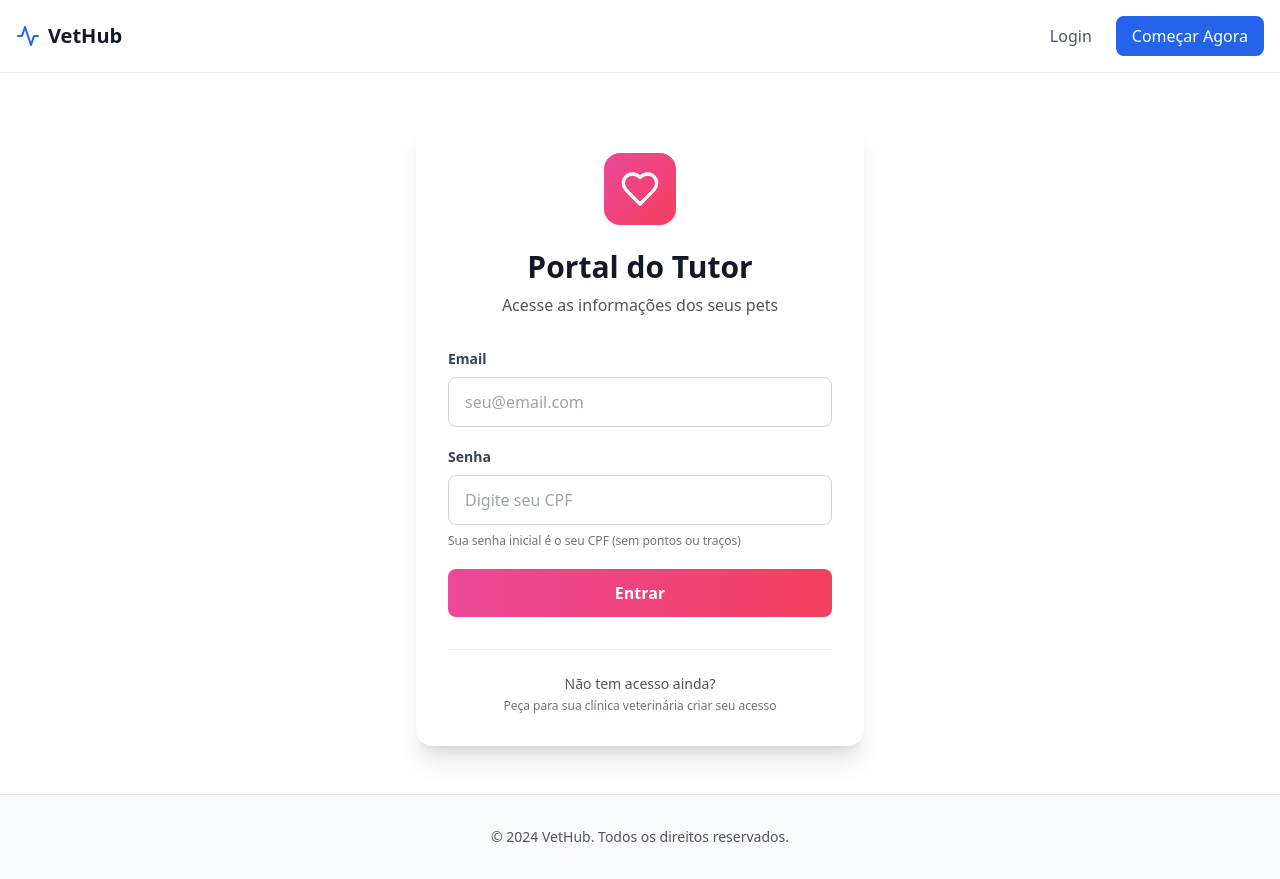
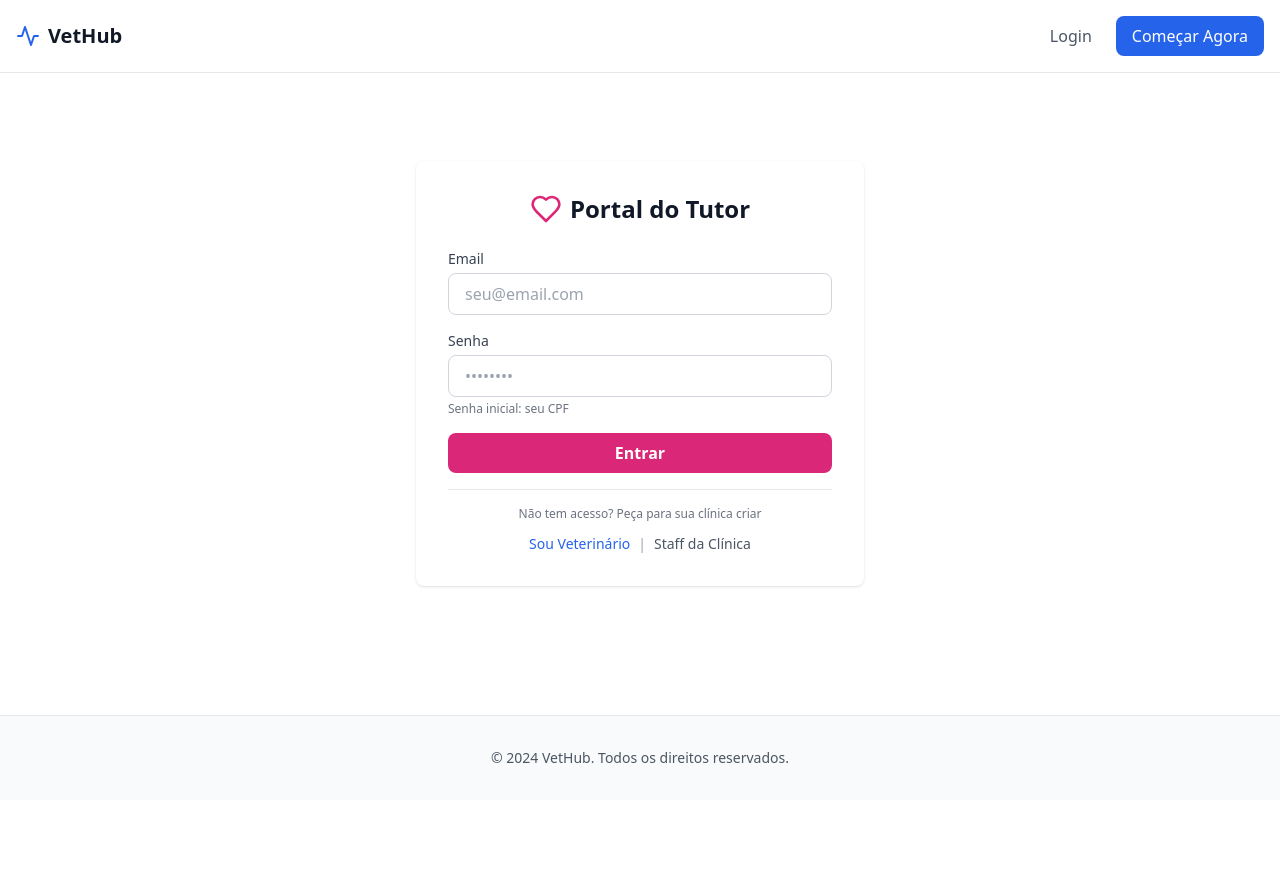
Before and after one commit to brotherscodedev/vethub, a React (Vite) app: page /tutor/login in a window 1280 px wide. After the commit the page ends 800 px from the top, so only its background shows below. Built offline with nearby package versions, Linux system fonts and the light colour scheme; no server answers.

Commit message:
Updated TutorLogin.tsx

```diff
--- a/src/pages/TutorLogin.tsx
+++ b/src/pages/TutorLogin.tsx
@@ -1,5 +1,5 @@
 import { useState } from 'react';
-import { useNavigate } from 'react-router-dom';
+import { useNavigate, Link } from 'react-router-dom';
 import { PublicLayout } from '../components/layouts/PublicLayout';
 import { Heart } from 'lucide-react';
 import { supabase } from '../lib/supabase';
@@ -35,76 +35,70 @@ export function TutorLogin() {
 
   return (
     <PublicLayout>
-      <div className="min-h-[calc(100vh-200px)] flex items-center justify-center py-12 px-4">
+      <div className="min-h-[calc(100vh-200px)] flex items-center justify-center py-12">
         <div className="w-full max-w-md">
-          <div className="bg-white rounded-2xl shadow-xl p-8">
+          <div className="bg-white rounded-lg shadow p-8">
             <div className="flex justify-center mb-6">
-              <div className="bg-gradient-to-br from-pink-500 to-rose-500 p-4 rounded-2xl">
-                <Heart className="w-10 h-10 text-white" />
+              <div className="flex items-center gap-2">
+                <Heart className="w-8 h-8 text-pink-600" />
+                <span className="text-2xl font-bold text-gray-900">Portal do Tutor</span>
               </div>
             </div>
 
-            <h1 className="text-3xl font-bold text-center mb-2 text-gray-900">
-              Portal do Tutor
-            </h1>
-            <p className="text-center text-gray-600 mb-8">
-              Acesse as informações dos seus pets
-            </p>
+            <form onSubmit={handleSubmit} className="space-y-4">
+              {error && (
+                <div className="mb-4 p-3 bg-red-100 text-red-700 rounded-lg text-sm">
+                  {error}
+                </div>
+              )}
 
-            {error && (
-              <div className="mb-6 p-4 bg-red-50 border border-red-200 text-red-700 rounded-lg text-sm">
-                {error}
-              </div>
-            )}
-
-            <form onSubmit={handleSubmit} className="space-y-5">
               <div>
-                <label className="block text-sm font-semibold text-gray-700 mb-2">
-                  Email
-                </label>
+                <label className="block text-sm font-medium text-gray-700 mb-1">Email</label>
                 <input
                   type="email"
                   value={email}
                   onChange={(e) => setEmail(e.target.value)}
                   required
-                  className="w-full px-4 py-3 border border-gray-300 rounded-lg focus:ring-2 focus:ring-pink-500 focus:border-transparent transition"
+                  className="w-full px-4 py-2 border border-gray-300 rounded-lg focus:ring-2 focus:ring-pink-500 focus:border-transparent"
                   placeholder="seu@email.com"
                 />
               </div>
 
               <div>
-                <label className="block text-sm font-semibold text-gray-700 mb-2">
-                  Senha
-                </label>
+                <label className="block text-sm font-medium text-gray-700 mb-1">Senha</label>
                 <input
                   type="password"
                   value={password}
                   onChange={(e) => setPassword(e.target.value)}
                   required
-                  className="w-full px-4 py-3 border border-gray-300 rounded-lg focus:ring-2 focus:ring-pink-500 focus:border-transparent transition"
-                  placeholder="Digite seu CPF"
+                  className="w-full px-4 py-2 border border-gray-300 rounded-lg focus:ring-2 focus:ring-pink-500 focus:border-transparent"
+                  placeholder="••••••••"
                 />
-                <p className="text-xs text-gray-500 mt-2">
-                  Sua senha inicial é o seu CPF (sem pontos ou traços)
-                </p>
+                <p className="mt-1 text-xs text-gray-500">Senha inicial: seu CPF</p>
               </div>
 
               <button
                 type="submit"
                 disabled={loading}
-                className="w-full bg-gradient-to-r from-pink-500 to-rose-500 text-white py-3 rounded-lg font-semibold hover:from-pink-600 hover:to-rose-600 disabled:opacity-50 transition transform hover:scale-105 active:scale-95"
+                className="w-full bg-pink-600 text-white py-2 rounded-lg font-semibold hover:bg-pink-700 disabled:opacity-50 transition"
               >
                 {loading ? 'Entrando...' : 'Entrar'}
               </button>
             </form>
 
-            <div className="mt-8 pt-6 border-t border-gray-200 text-center">
-              <p className="text-sm text-gray-600">
-                Não tem acesso ainda?
+            <div className="mt-4 pt-4 border-t border-gray-200">
+              <p className="text-xs text-gray-500 text-center mb-3">
+                Não tem acesso? Peça para sua clínica criar
               </p>
-              <p className="text-xs text-gray-500 mt-1">
-                Peça para sua clínica veterinária criar seu acesso
-              </p>
+              <div className="text-center text-sm">
+                <Link to="/veterinarian-login" className="text-blue-600 hover:underline">
+                  Sou Veterinário
+                </Link>
+                <span className="mx-2 text-gray-400">|</span>
+                <Link to="/auth/login" className="text-gray-600 hover:underline">
+                  Staff da Clínica
+                </Link>
+              </div>
             </div>
           </div>
         </div>
--- a/src/pages/VeterinarianLogin.tsx
+++ b/src/pages/VeterinarianLogin.tsx
@@ -53,86 +53,64 @@ export default function VeterinarianLogin() {
 
   return (
     <PublicLayout>
-      <div className="min-h-screen flex items-center justify-center bg-gradient-to-br from-blue-50 to-teal-50 py-12 px-4 sm:px-6 lg:px-8">
-        <div className="max-w-md w-full">
-          <div className="bg-white rounded-2xl shadow-xl p-8">
-            <div className="text-center mb-8">
-              <div className="inline-flex items-center justify-center w-16 h-16 bg-blue-600 rounded-full mb-4">
-                <Stethoscope className="h-8 w-8 text-white" />
+      <div className="min-h-[calc(100vh-200px)] flex items-center justify-center py-12">
+        <div className="w-full max-w-md">
+          <div className="bg-white rounded-lg shadow p-8">
+            <div className="flex justify-center mb-6">
+              <div className="flex items-center gap-2">
+                <Stethoscope className="w-8 h-8 text-blue-600" />
+                <span className="text-2xl font-bold text-gray-900">Portal Veterinário</span>
               </div>
-              <h2 className="text-3xl font-bold text-gray-900">Portal do Veterinário</h2>
-              <p className="text-gray-600 mt-2">Acesse sua área profissional</p>
             </div>
 
-            <form onSubmit={handleLogin} className="space-y-6">
+            <form onSubmit={handleLogin} className="space-y-4">
               {error && (
-                <div className="bg-red-50 border border-red-200 text-red-700 px-4 py-3 rounded-lg text-sm">
+                <div className="mb-4 p-3 bg-red-100 text-red-700 rounded-lg text-sm">
                   {error}
                 </div>
               )}
 
               <div>
-                <label className="block text-sm font-medium text-gray-700 mb-2">
-                  Email
-                </label>
-                <div className="relative">
-                  <div className="absolute inset-y-0 left-0 pl-3 flex items-center pointer-events-none">
-                    <Mail className="h-5 w-5 text-gray-400" />
-                  </div>
+                <label className="block text-sm font-medium text-gray-700 mb-1">Email</label>
                 <input
                   type="email"
-                    required
                   value={email}
                   onChange={(e) => setEmail(e.target.value)}
-                    className="block w-full pl-10 pr-3 py-3 border border-gray-300 rounded-lg focus:ring-2 focus:ring-blue-500 focus:border-transparent"
+                  required
+                  className="w-full px-4 py-2 border border-gray-300 rounded-lg focus:ring-2 focus:ring-blue-500 focus:border-transparent"
                   placeholder="seu@email.com"
                 />
               </div>
-              </div>
 
               <div>
-                <label className="block text-sm font-medium text-gray-700 mb-2">
-                  Senha
-                </label>
-                <div className="relative">
-                  <div className="absolute inset-y-0 left-0 pl-3 flex items-center pointer-events-none">
-                    <Lock className="h-5 w-5 text-gray-400" />
-                  </div>
+                <label className="block text-sm font-medium text-gray-700 mb-1">Senha</label>
                 <input
                   type="password"
-                    required
                   value={password}
                   onChange={(e) => setPassword(e.target.value)}
-                    className="block w-full pl-10 pr-3 py-3 border border-gray-300 rounded-lg focus:ring-2 focus:ring-blue-500 focus:border-transparent"
-                    placeholder="Seu CPF (senha inicial)"
+                  required
+                  className="w-full px-4 py-2 border border-gray-300 rounded-lg focus:ring-2 focus:ring-blue-500 focus:border-transparent"
+                  placeholder="••••••••"
                 />
-                </div>
-                <p className="mt-2 text-sm text-gray-500">
-                  Senha inicial: seu CPF (pode ser alterada após o login)
-                </p>
+                <p className="mt-1 text-xs text-gray-500">Senha inicial: seu CPF</p>
               </div>
 
               <button
                 type="submit"
                 disabled={isLoading}
-                className="w-full flex justify-center py-3 px-4 border border-transparent rounded-lg shadow-sm text-sm font-medium text-white bg-blue-600 hover:bg-blue-700 focus:outline-none focus:ring-2 focus:ring-offset-2 focus:ring-blue-500 disabled:opacity-50 disabled:cursor-not-allowed transition-colors"
+                className="w-full bg-blue-600 text-white py-2 rounded-lg font-semibold hover:bg-blue-700 disabled:opacity-50 transition"
               >
                 {isLoading ? 'Entrando...' : 'Entrar'}
               </button>
             </form>
 
-            <div className="mt-6 text-center space-y-2">
-              <Link
-                to="/tutor/login"
-                className="block text-sm text-pink-600 hover:text-pink-700"
-              >
+            <div className="mt-4 pt-4 border-t border-gray-200 text-center text-sm">
+              <Link to="/tutor/login" className="text-pink-600 hover:underline">
                 Sou Tutor
               </Link>
-              <Link
-                to="/auth/login"
-                className="block text-sm text-gray-600 hover:text-gray-700"
-              >
-                Acessar como Staff da Clínica
+              <span className="mx-2 text-gray-400">|</span>
+              <Link to="/auth/login" className="text-gray-600 hover:underline">
+                Staff da Clínica
               </Link>
             </div>
           </div>
```
Lines whose indentation alone changed are shown as unchanged.
